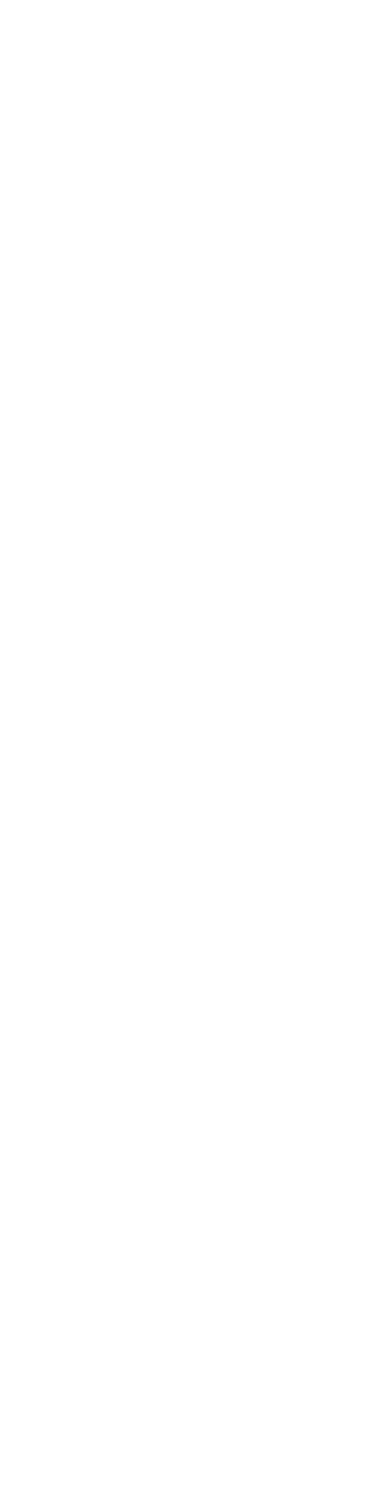
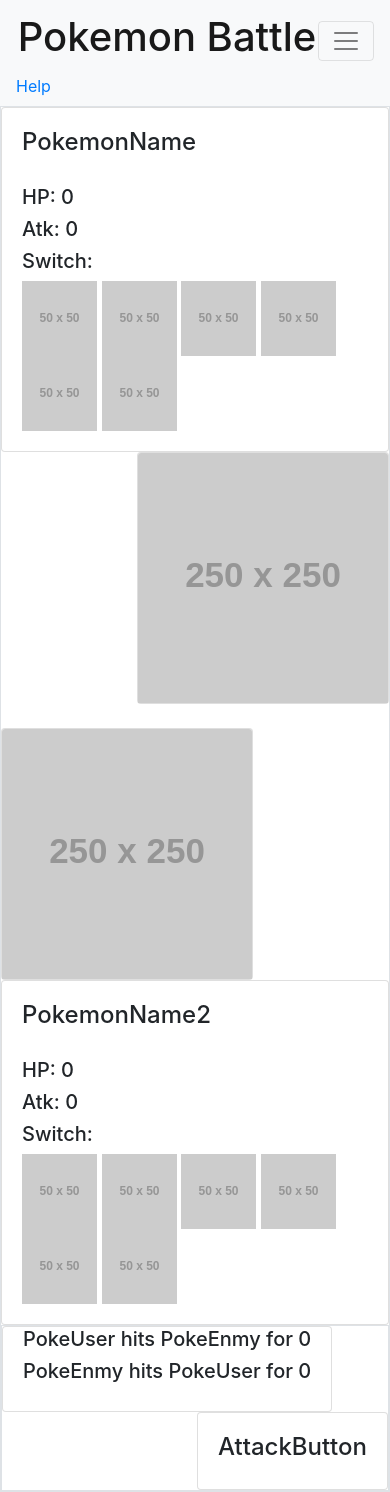
Before and after one commit to EricNg314/unit-4-game_RPG, a plain HTML site: page index.html in a window 390 px wide. Before the commit the page ends 844 px from the top, so only its background shows below. Drawn offline with nearby package versions, Linux system fonts and the light colour scheme; placeholder pictures from the web are drawn by us.

Commit message:
Updating with js outline, enemy and user objects, and to show an output display.

```diff
--- a/assets/css/style.css
+++ b/assets/css/style.css
@@ -0,0 +1,3 @@
+#navBarID{
+
+}
--- a/assets/javascript/game.js
+++ b/assets/javascript/game.js
@@ -0,0 +1,224 @@
+
+//========== Initialization Part 1 ===================================================//
+
+//Declare guesses and values to be stored.
+//Values are "pokeEnmy", "pokeYou"
+
+
+//========= Initialization Part 2 ====================================================//
+
+//gameReset()
+////Get initialize variables to default
+////Display pokeEnmy
+////Display pokeYou
+
+
+//========== Clicking Event ===================================================//
+
+//Display hungry cat, for new round as image.
+//Check for user clicking.
+//Check if user selected a class button choice, then pull initiated value.
+//Add initiated value to current kibbles.
+
+
+//========== Clicking Event (Check if win/loss)===================================================//
+
+//Check if current kibbles = goal kibbles.
+//==TRUE==//
+//scoreWin + 1
+//Sound of happy kitty.
+//Output a you win message.
+////gameReset()
+
+//==ELSE IF current > desired==//
+//scoreLoss + 1
+//Sound of hissing kitty.
+//Output an angry kitty.
+//gameReset()
+
+//==ELSE==//
+//Sound of annoying/hungry kitty.
+
+
+//=============================================================//
+
+$(document).ready(function () {
+    //========== Initialization Part 1 ===================================================//
+    var enmyName = "";
+    var enmyHp = 0;
+    var enmyAtk = 0;
+    var userName = "";
+    var userHp = 0;
+    var userAtk = 0;
+    var pokeEnmyImg = "";
+    var pokeEnmyImgAlt = "";
+    var pokeUserImg = "";
+    var pokeUserImgAlt = "";
+
+    var pokeEnmyObj = {
+        poke1: {
+            name: "Pidgey",
+            hp: 10,
+            atk: 2,
+        },
+        poke2: {
+            name: "Rattata",
+            hp: 20,
+            atk: 6,
+        },
+        poke3: {
+            name: "Wartortle",
+            hp: 40,
+            atk: 12,
+        },
+        poke4: {
+            name: "Fearow",
+            hp: 80,
+            atk: 24,
+        },
+        poke5: {
+            name: "Gyarados",
+            hp: 160,
+            atk: 48,
+        },
+        poke6: {
+            name: "Mew",
+            hp: 320,
+            atk: 96,
+        }
+    };
+
+    var pokeUserObj = {
+        poke1: {
+            name: "Pikachu",
+            hp: 200,
+            atk: 2,
+        },
+        poke2: {
+            name: "Raichu",
+            hp: 300,
+            atk: 4,
+        }
+    };
+
+    // console.log(pokeEnmy.poke1.atk);
+
+    // how to loop through objects?
+    // how to obtain their attribute names?
+    // create a variable set to an object and then add an attribute
+
+
+    //========= Initialization Part 2 ====================================================//
+    gameReset();
+    outputDisplay();
+
+    //========== Clicking Event ===================================================//
+
+
+    $("body").on("click", ".pokeEnmyBag", function () {
+        if(enmyName === ""){
+            // var enmyObj = pokeEnmyObj;
+            console.log(enmyObj);
+            if(this.id = "pokeEnmy1"){
+                // var enmySelected = enmyObj.poke1;
+                enmyName = pokeEnmyObj.poke1.name;
+                enmyHp = 0;
+                enmyAtk = 0;
+            }
+        }
+
+        console.log(enmyName);
+    });
+
+    $("body").on("click", ".pokeUserBag", function () {
+
+
+
+    });
+
+
+    $("body").on("click", "#atkBtn", function () {
+        if (userName != "") {
+
+
+
+
+
+
+
+
+
+        }
+
+
+    });
+
+
+
+
+
+    function gameReset() {
+        pokeEnmyObj = {
+            poke1: {
+                name: "Pidgey",
+                hp: 10,
+                atk: 2,
+            },
+            poke2: {
+                name: "Rattata",
+                hp: 20,
+                atk: 6,
+            },
+            poke3: {
+                name: "Wartortle",
+                hp: 40,
+                atk: 12,
+            },
+            poke4: {
+                name: "Fearow",
+                hp: 80,
+                atk: 24,
+            },
+            poke5: {
+                name: "Gyarados",
+                hp: 160,
+                atk: 48,
+            },
+            poke6: {
+                name: "Mew",
+                hp: 320,
+                atk: 96,
+            }
+        };
+
+        pokeUserObj = {
+            poke1: {
+                name: "Pikachu",
+                hp: 200,
+                atk: 2,
+            },
+            poke2: {
+                name: "Raichu",
+                hp: 300,
+                atk: 4,
+            }
+        };
+
+    };
+
+
+    function outputDisplay() {
+        // $("#pokeEnmyImg").attr('src', pokeEnmyImg);
+        // $("#pokeEnmyImg").attr('alt', pokeEnmyImgAlt);
+        $("#HpEnmy").text("HP: " + enmyHp);
+        $("#AtkEnmy").text("Atk: " + enmyAtk);
+
+        $("#HpUser").text("HP: " + userHp);
+        $("#AtkUser").text("Atk: " + userAtk);
+        // $("#pokeUserImg").attr('src', pokeUserImg);
+        // $("#pokeUserImg").attr('alt', pokeUserImgAlt);
+
+        $("#userHitEnmy").text("PokeUser hits " + "PokeEnmy " + " for " + userAtk);
+        $("#enmyHitUser").text("PokeEnmy hits " + "PokeUser " + " for " + enmyAtk);
+    };
+});
--- a/index.html
+++ b/index.html
@@ -1,6 +1,7 @@
 <!doctype html>
 <html lang="en">
-  <head>
+
+<head>
     <!-- Required meta tags -->
     <meta charset="utf-8">
     <meta name="viewport" content="width=device-width, initial-scale=1, shrink-to-fit=no">
@@ -9,24 +10,98 @@
     <script src="https://cdnjs.cloudflare.com/ajax/libs/jquery/3.2.1/jquery.min.js"></script>
 
     <!-- Bootstrap CSS -->
-    <link rel="stylesheet" href="https://stackpath.bootstrapcdn.com/bootstrap/4.1.0/css/bootstrap.min.css" integrity="sha384-9gVQ4dYFwwWSjIDZnLEWnxCjeSWFphJiwGPXr1jddIhOegiu1FwO5qRGvFXOdJZ4" crossorigin="anonymous">
+    <link rel="stylesheet" href="https://stackpath.bootstrapcdn.com/bootstrap/4.1.0/css/bootstrap.min.css" integrity="sha384-9gVQ4dYFwwWSjIDZnLEWnxCjeSWFphJiwGPXr1jddIhOegiu1FwO5qRGvFXOdJZ4"
+        crossorigin="anonymous">
 
     <link rel="stylesheet" type="text/css" href="assets/css/style.css">
     <script src="assets/javascript/game.js"></script>
 
     <title>Pokemon RPG Game</title>
-  </head>
-  <body>
+</head>
+
+<body>
 
     <!-- Optional JavaScript -->
     <!-- jQuery first, then Popper.js, then Bootstrap JS -->
-    <script src="https://code.jquery.com/jquery-3.3.1.slim.min.js" integrity="sha384-q8i/X+965DzO0rT7abK41JStQIAqVgRVzpbzo5smXKp4YfRvH+8abtTE1Pi6jizo" crossorigin="anonymous"></script>
-    <script src="https://cdnjs.cloudflare.com/ajax/libs/popper.js/1.14.0/umd/popper.min.js" integrity="sha384-cs/chFZiN24E4KMATLdqdvsezGxaGsi4hLGOzlXwp5UZB1LY//20VyM2taTB4QvJ" crossorigin="anonymous"></script>
-    <script src="https://stackpath.bootstrapcdn.com/bootstrap/4.1.0/js/bootstrap.min.js" integrity="sha384-uefMccjFJAIv6A+rW+L4AHf99KvxDjWSu1z9VI8SKNVmz4sk7buKt/6v9KI65qnm" crossorigin="anonymous"></script>
+    <script src="https://code.jquery.com/jquery-3.3.1.slim.min.js" integrity="sha384-q8i/X+965DzO0rT7abK41JStQIAqVgRVzpbzo5smXKp4YfRvH+8abtTE1Pi6jizo"
+        crossorigin="anonymous"></script>
+    <script src="https://cdnjs.cloudflare.com/ajax/libs/popper.js/1.14.0/umd/popper.min.js" integrity="sha384-cs/chFZiN24E4KMATLdqdvsezGxaGsi4hLGOzlXwp5UZB1LY//20VyM2taTB4QvJ"
+        crossorigin="anonymous"></script>
+    <script src="https://stackpath.bootstrapcdn.com/bootstrap/4.1.0/js/bootstrap.min.js" integrity="sha384-uefMccjFJAIv6A+rW+L4AHf99KvxDjWSu1z9VI8SKNVmz4sk7buKt/6v9KI65qnm"
+        crossorigin="anonymous"></script>
+
+    <nav id="navBarID" class="navbar navbar-expand-lg navbar-light bg-light">
+        <a class="navbar-brand mx-auto" href="#">
+            <h1>Pokemon Battle</h1>
+        </a>
+        <button class="navbar-toggler" type="button" data-toggle="collapse" data-target="#navbarSupportedContent" aria-controls="navbarSupportedContent"
+            aria-expanded="false" aria-label="Toggle navigation">
+            <span class="navbar-toggler-icon"></span>
+        </button>
+
+        <a class="align-right mr-sm-2" href="#">Help</a>
+    </nav>
 
 
+    <div class="container border">
+        <div class="row">
+            <div class="card">
+                <div class="card-body">
+                    <h4 id="pokeEnmy">PokemonName</h4>
+                </div>
+                <div class="card-body pt-0">
+                    <h5 id="HpEnmy">HP:</h5>
+                    <h5 id="AtkEnmy">Atk:</h5>
+                    <h5>Switch:</h5>
+                    <img id="pokeEnmy1" class="pokeEnmyBag" width="75px" height="75px" src="http://via.placeholder.com/50x50" alt="Card image cap">
+                    <img id="pokeEnmy2" class="pokeEnmyBag" width="75px" height="75px" src="http://via.placeholder.com/50x50" alt="Card image cap">
+                    <img id="pokeEnmy3" class="pokeEnmyBag" width="75px" height="75px" src="http://via.placeholder.com/50x50" alt="Card image cap">
+                    <img id="pokeEnmy4" class="pokeEnmyBag" width="75px" height="75px" src="http://via.placeholder.com/50x50" alt="Card image cap">
+                    <img id="pokeEnmy5" class="pokeEnmyBag" width="75px" height="75px" src="http://via.placeholder.com/50x50" alt="Card image cap">
+                    <img id="pokeEnmy6" class="pokeEnmyBag" width="75px" height="75px" src="http://via.placeholder.com/50x50" alt="Card image cap">
+                </div>
+            </div>
+            <div class="card ml-auto">
+                <img id="pokeEnmyImg" class="card-img-top" src="http://via.placeholder.com/250x250" alt="Card image cap">
+            </div>
+        </div>
+        <br>
+        <div class="row">
+            <div class="card mr-auto">
+                <img id="pokeUserImg" class="card-img-top" src="http://via.placeholder.com/250x250" alt="Card image cap">
+            </div>
+            <div class="card">
+                <div class="card-body">
+                    <h4 id="pokeUser">PokemonName2</h4>
+                </div>
+                <div class="card-body pt-0">
+                    <h5  id="HpUser">HP:</h5>
+                    <h5 id="AtkUser">Atk:</h5>
+                    <h5>Switch:</h5>
+                    <img id="pokeUser1" class="pokeUserBag" width="75px" height="75px" src="http://via.placeholder.com/50x50" alt="Card image cap">
+                    <img id="pokeUser2" class="pokeUserBag" width="75px" height="75px" src="http://via.placeholder.com/50x50" alt="Card image cap">
+                    <img id="pokeUser3" class="pokeUserBag" width="75px" height="75px" src="http://via.placeholder.com/50x50" alt="Card image cap">
+                    <img id="pokeUser4" class="pokeUserBag" width="75px" height="75px" src="http://via.placeholder.com/50x50" alt="Card image cap">
+                    <img id="pokeUser5" class="pokeUserBag" width="75px" height="75px" src="http://via.placeholder.com/50x50" alt="Card image cap">
+                    <img id="pokeUser6" class="pokeUserBag" width="75px" height="75px" src="http://via.placeholder.com/50x50" alt="Card image cap">
+                </div>
+            </div>
+        </div>
+        <div class="row border">
+            <div class="card">
+                <div class="card-body pt-0">
+                    <h5 id="userHitEnmy">Pokemon2 damaged Pokemon1 X amount</h5>
+                    <h5 id="enmyHitUser">Pokemon1 damaged Pokemon2 X amount</h5>
+                </div>
+            </div>
+            <div class="card ml-auto">
+                <div id="atkBtn" class="card-body">
+                    <h4>AttackButton</h4>
+                </div>
+            </div>
+        </div>
+    </div>
 
+</body>
 
-
-  </body>
 </html>
```
